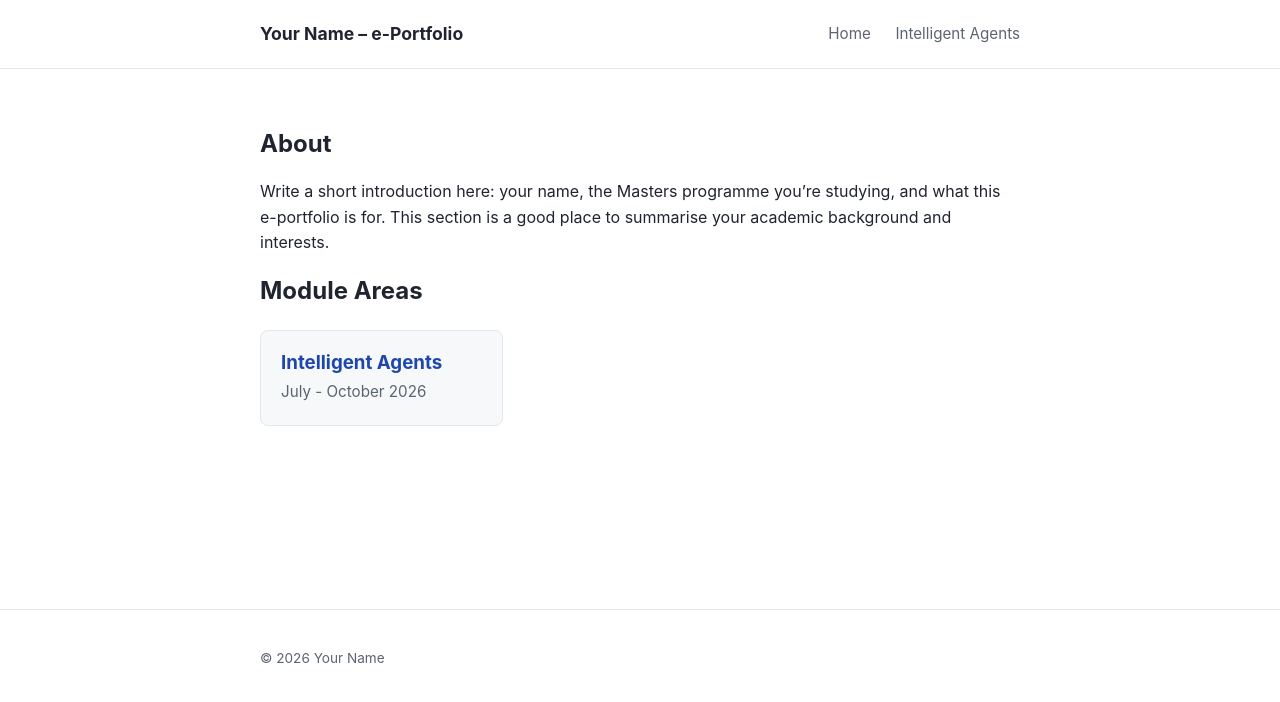
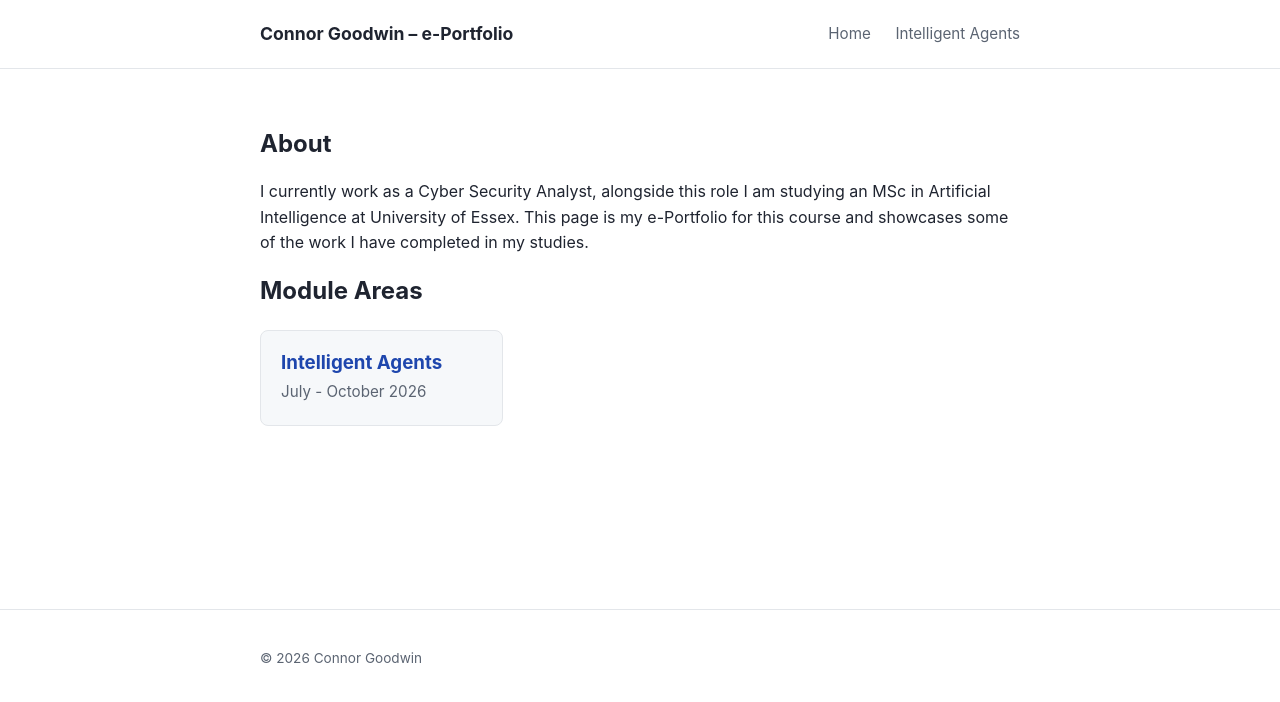
Before and after one commit to Connor-Goodwin/Portfolio, a Jekyll site: the page built from index.md, in a window 1280 px wide. Shown: the top 702 px of the page. Built offline with Jekyll 4.4.1, drawn with Linux system fonts in a browser that asks for light colours.

Commit message:
Update to Intro on Homepage

```diff
--- a/_config.yml
+++ b/_config.yml
@@ -1,6 +1,6 @@
-title: "Your Name – e-Portfolio"
+title: "Connor Goodwin – e-Portfolio"
 description: "A Masters e-Portfolio documenting coursework and project work."
-author: "Your Name"
+author: "Connor Goodwin"
 
 # If your GitHub Pages repo is NOT named <username>.github.io, set baseurl to "/<repo-name>"
 baseurl: "/Portfolio"
--- a/index.md
+++ b/index.md
@@ -6,9 +6,7 @@ permalink: /
 
 ## About
 
-Write a short introduction here: your name, the Masters programme you're
-studying, and what this e-portfolio is for. This section is a good place to
-summarise your academic background and interests.
+I currently work as a Cyber Security Analyst, alongside this role I am studying an MSc in Artificial Intelligence at University of Essex. This page is my e-Portfolio for this course and showcases some of the work I have completed in my studies.
 
 ## Module Areas
 
```
